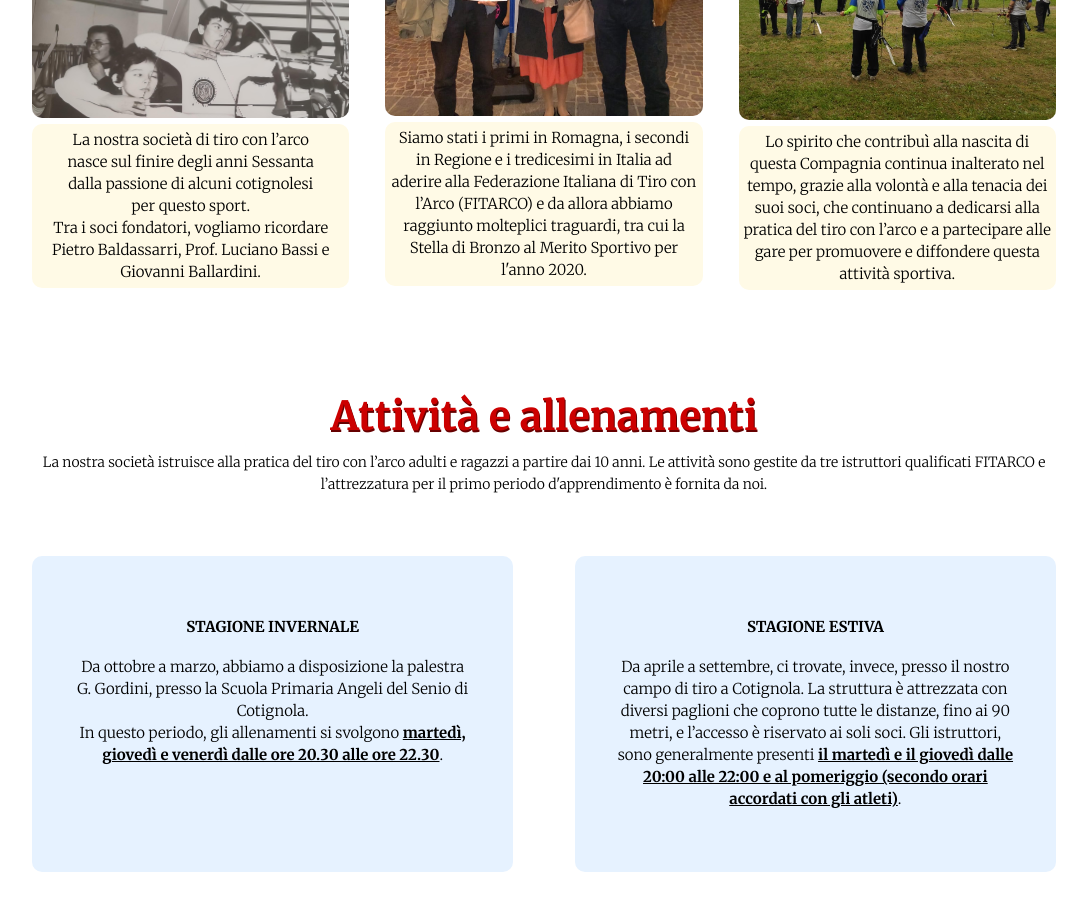
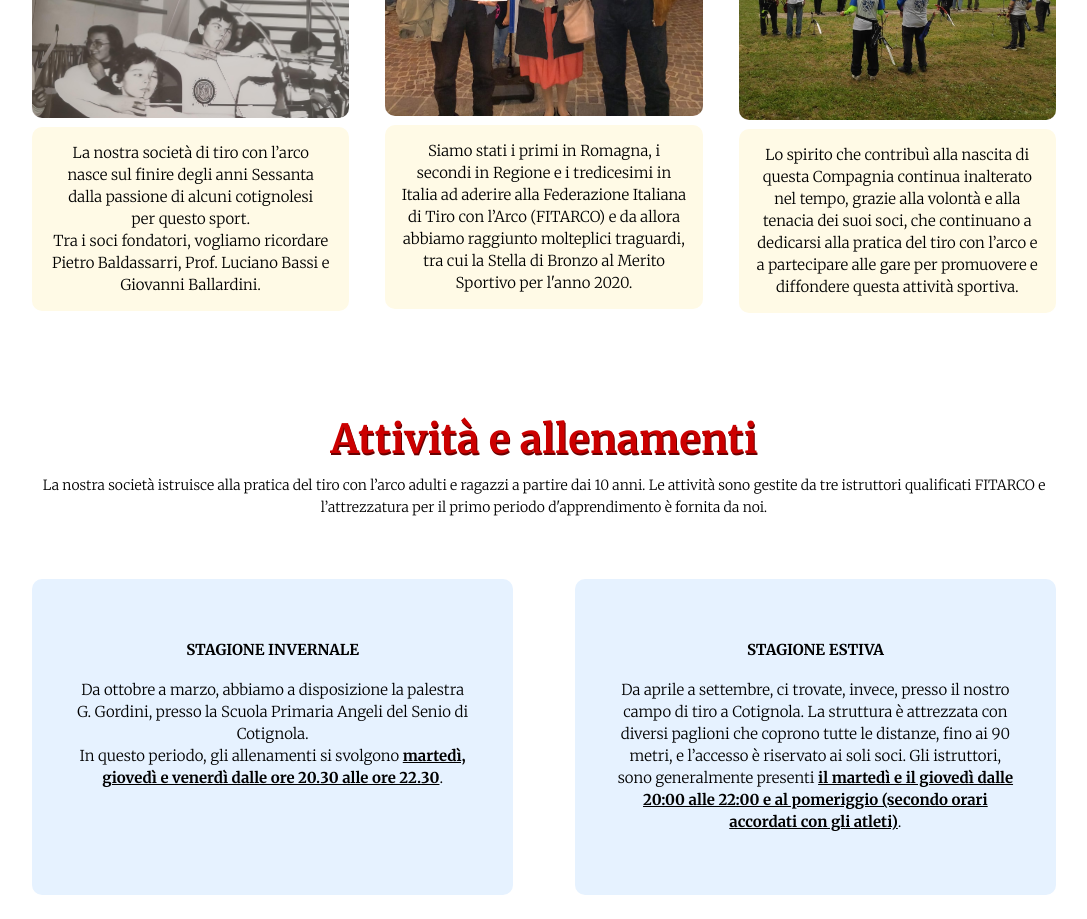
Before and after one commit to arcierimasf/sito, a plain HTML site: page index.html in a window 1280 px wide. Shown: the part 1200-2119 px from the top of the page, without its empty margins (96-1183 px from the left). Drawn offline with Linux system fonts and the light colour scheme.

Commit message:
Add files via upload

```diff
--- a/style.css
+++ b/style.css
@@ -163,17 +163,17 @@ b{
 	text-align: center;
 	font-weight: 300;
 	line-height: 22px;
-	margin-top: 2px;
+	margin-top: 5px;
 	box-sizing: border-box;
 	background: #fffae6;
 	border-radius: 10px;
-	padding: 5px;
+	padding: 15px;
 }
 
 
 @media(max-width: 700px){
 	.text-box h1{
-	font-size: 22px;
+	font-size: 35px;
 	}
 
 	.text-box p{
```
